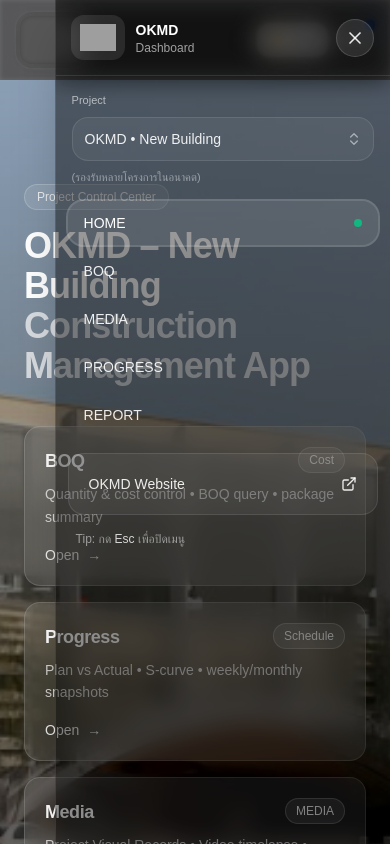
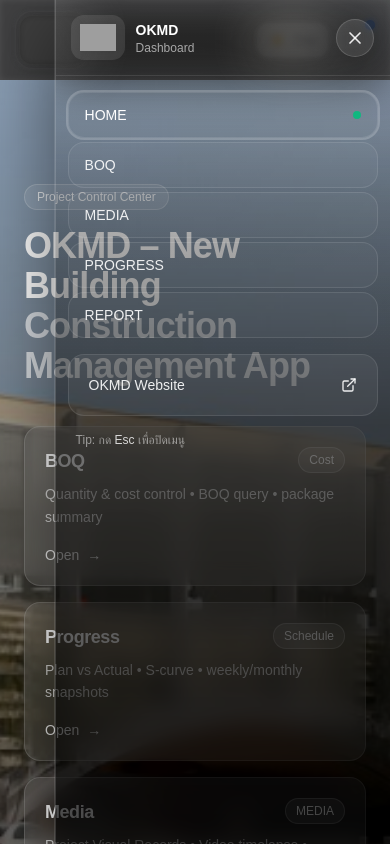
Before and after one commit to Suzanoo/okmd, a Next.js app: page / in a window 390 px wide. Both pictures are taken after a click on the button 355 px from the left and 40 px from the top of the page. Shown: the top 844 px of the page. Built offline with nearby package versions, Linux system fonts and the light colour scheme; grey boxes are pictures that could not be loaded.

Commit message:
Edit hamburger menu bg

```diff
--- a/app/_components/AppHeader.tsx
+++ b/app/_components/AppHeader.tsx
@@ -166,7 +166,7 @@
           type="button"
           onClick={() => setOpen(false)}
           className={[
-            "fixed inset-0 z-40 bg-black/45 backdrop-blur-[2px] transition-opacity duration-200",
+            "fixed inset-0 z-40 bg-black/60 backdrop-blur-[3px] transition-opacity duration-200",
             open ? "opacity-100" : "opacity-0",
           ].join(" ")}
           aria-label="Close menu overlay"
@@ -180,8 +180,11 @@
           aria-modal="true"
           className={[
             "fixed right-0 top-0 z-50 h-dvh w-[86vw] max-w-[360px]",
-            "border-l border-white/10 bg-black/45 backdrop-blur-md shadow-2xl",
-            // “spring-ish” feel via timing function + slightly longer duration
+            // cinematic glass: gradient + blur + subtle noise-like feel via opacity layers
+            "bg-linear-to-b from-white/[0.10] via-black/[0.55] to-black/[0.72]",
+            "backdrop-blur-xl",
+            "border-l border-white/15 ring-1 ring-white/10",
+            "shadow-[0_24px_80px_rgba(0,0,0,0.55)]",
             "transition-transform duration-300 [transition-timing-function:cubic-bezier(0.16,1,0.3,1)]",
             open ? "translate-x-0" : "translate-x-full",
           ].join(" ")}
@@ -215,7 +218,7 @@
           </div>
 
           {/* Project switcher (future-ready) */}
-          <div className="px-4 pt-4">
+          {/* <div className="px-4 pt-4">
             <div className="text-[11px] font-medium text-white/60">Project</div>
             <div className="relative mt-2">
               <select
@@ -235,7 +238,7 @@
             <div className="mt-2 text-[11px] text-white/45">
               (รองรับหลายโครงการในอนาคต)
             </div>
-          </div>
+          </div> */}
 
           {/* Drawer content */}
           <nav className="px-3 py-4">
@@ -250,9 +253,10 @@
                       ref={idx === 0 ? firstLinkRef : undefined}
                       className={[
                         "flex items-center justify-between rounded-2xl px-4 py-3 text-sm font-medium transition",
+                        "border border-white/10 bg-white/[0.03]",
                         "focus:outline-none focus:ring-2 focus:ring-white/20",
                         active
-                          ? "bg-white/10 text-white"
+                          ? "bg-white/14 text-white"
                           : "text-white/90 hover:bg-white/10 hover:text-white",
                       ].join(" ")}
                     >
```
